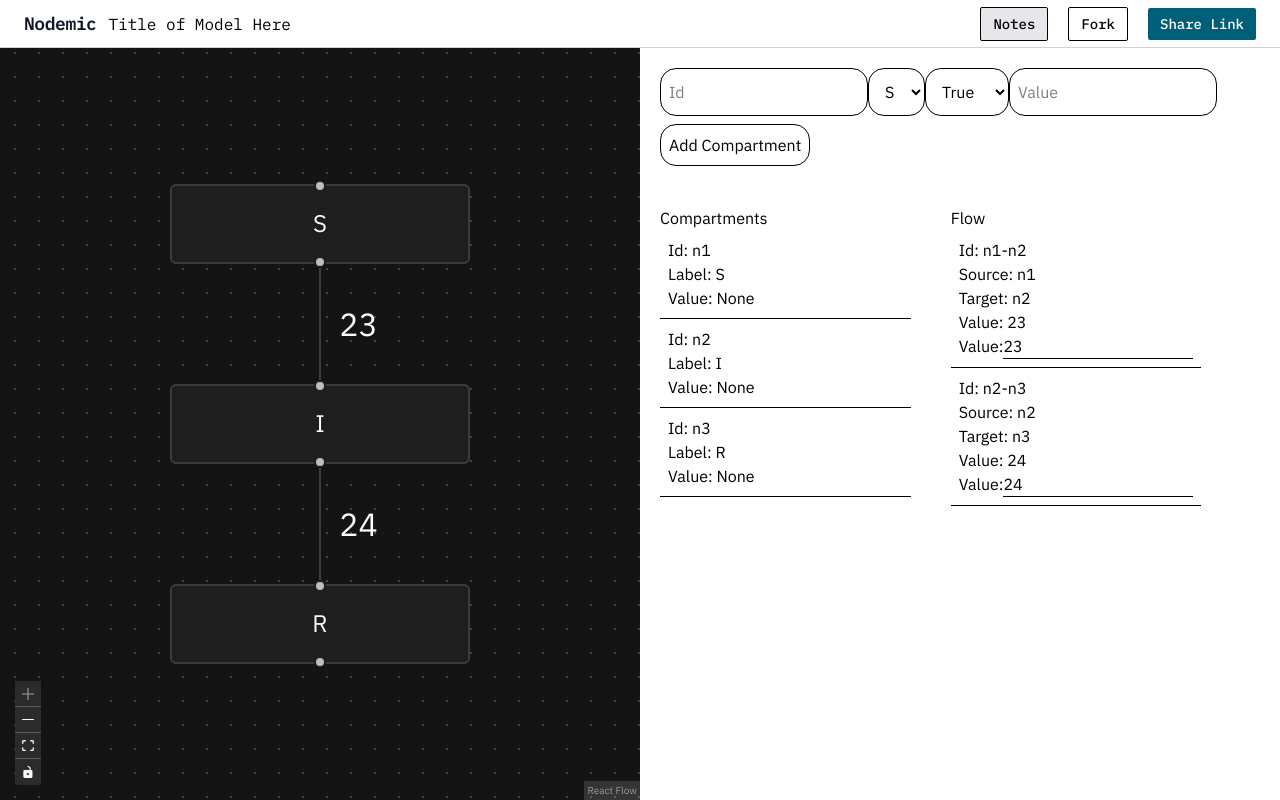
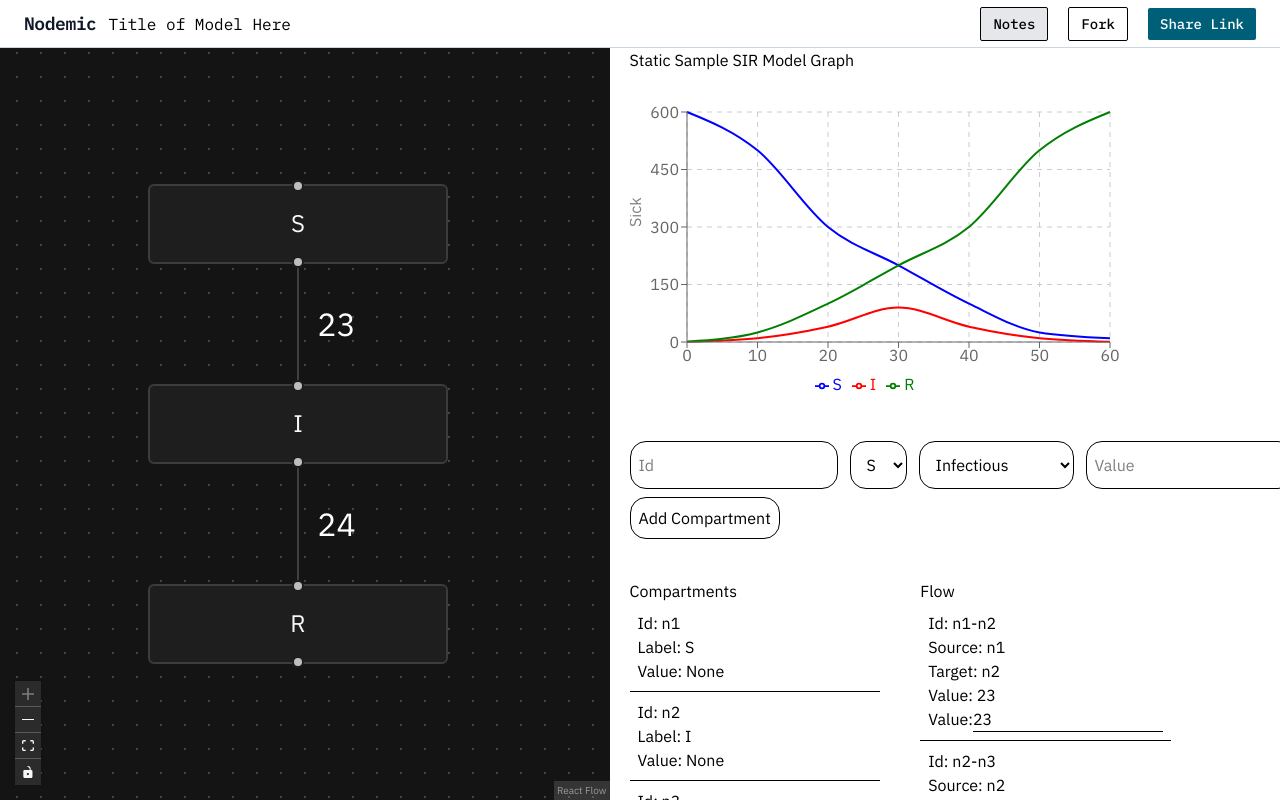
Before and after one commit to evaxliu/nodemic, a Next.js app: page /model in a window 1280 px wide. Built offline with nearby package versions, Linux system fonts and the light colour scheme.

Commit message:
Sample graph. Setup for dynamic values in graph

```diff
--- a/src/components/Canvas.tsx
+++ b/src/components/Canvas.tsx
@@ -18,6 +18,7 @@ import {
   OnNodesDelete,
 } from '@xyflow/react';
 import CustomEdge from './CustomEdge';
+import Graph from './Graph';
 
 // type InfectiousNode = Node<{ number: number }, 'infectious'>;
 // type NonInfectiousNode = Node<{ number: number }, 'Non-infectious'>;
@@ -111,8 +112,9 @@ export default function Canvas() {
         </ReactFlow>
       </div>
       <div className='flex flex-col grow items-start overflow-y-auto'>
+        <Graph nodes={nodes} edges={edges} />
         <form onSubmit={createNewNode} className='flex flex-col items-start gap-2 m-5'>
-          <div className='flex'>
+          <div className='flex gap-3'>
             <input name="Id" className='border p-2 rounded-2xl' required placeholder='Id' />
             <select name="Label" className='border p-3 rounded-2xl' required>
               <option value="S">S</option>
@@ -120,8 +122,8 @@ export default function Canvas() {
               <option value="R">R</option>
             </select>
             <select name="Infectious" className='border p-3 rounded-2xl' required>
-              <option value="True">True</option>
-              <option value="False">False</option>
+              <option value="True">Infectious</option>
+              <option value="False">Non-Infectious</option>
             </select>
             <input name="Value" className='border p-2 rounded-2xl' required placeholder='Value' />
           </div>
--- /dev/null
+++ b/src/components/Graph.tsx
@@ -0,0 +1,52 @@
+"use client"
+import {
+  type Node,
+  type Edge,
+} from '@xyflow/react';
+import React from 'react';
+import { CartesianGrid, Legend, Line, LineChart, Tooltip, XAxis, YAxis } from 'recharts';
+
+const data = [
+  { day: 0, s: 600, i: 1, r: 1 },
+  { day: 10, s: 500, i: 10, r: 25 },
+  { day: 20, s: 300, i: 40, r: 100 },
+  { day: 30, s: 200, i: 90, r: 200 },
+  { day: 40, s: 100, i: 40, r: 300 },
+  { day: 50, s: 25, i: 10, r: 500 },
+  { day: 60, s: 10, i: 1, r: 600 },
+];
+
+// Data will be in the form of JSON
+
+interface Props { nodes: Node[], edges: Edge[] }
+
+export default function Graph({nodes, edges} : Props) {
+  return (
+    <>
+      <p className='mx-5'>
+        Static Sample SIR Model Graph
+      </p>
+      <LineChart
+        className='m-5'
+        style={{ width: '100%', aspectRatio: 1.618, maxWidth: 500 }}
+        responsive
+        data={data}
+        margin={{
+          top: 20,
+          right: 20,
+          bottom: 5,
+          left: 0,
+        }}
+      >
+        <CartesianGrid strokeDasharray="5 5" />
+        <Line type="monotone" dataKey="s" strokeWidth={2} name="S" stroke='blue' dot={false}/>
+        <Line type="monotone" dataKey="i" strokeWidth={2} name="I" stroke='red' dot={false}/>
+        <Line type="monotone" dataKey="r" strokeWidth={2} name="R" stroke='green' dot={false}/>
+        <XAxis dataKey="day" />
+        <YAxis width="auto" label={{ value: 'Sick', position: 'insideLeft', angle: -90 }} />
+        <Legend itemSorter={null}/>
+        <Tooltip />
+      </LineChart>
+    </>
+  );
+}
```
Also changed, not shown: package.json (+6 -2 lines), 1 other file (tests, documents, lock files or other folders).
